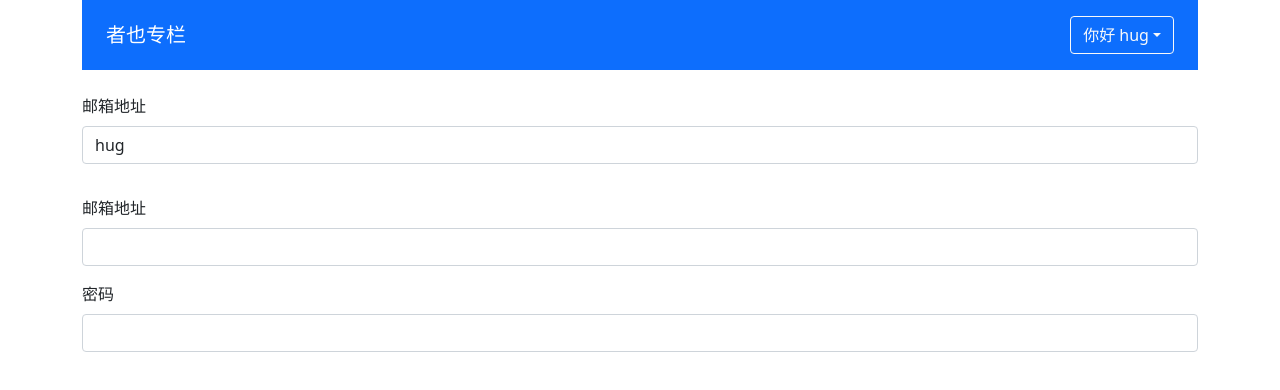
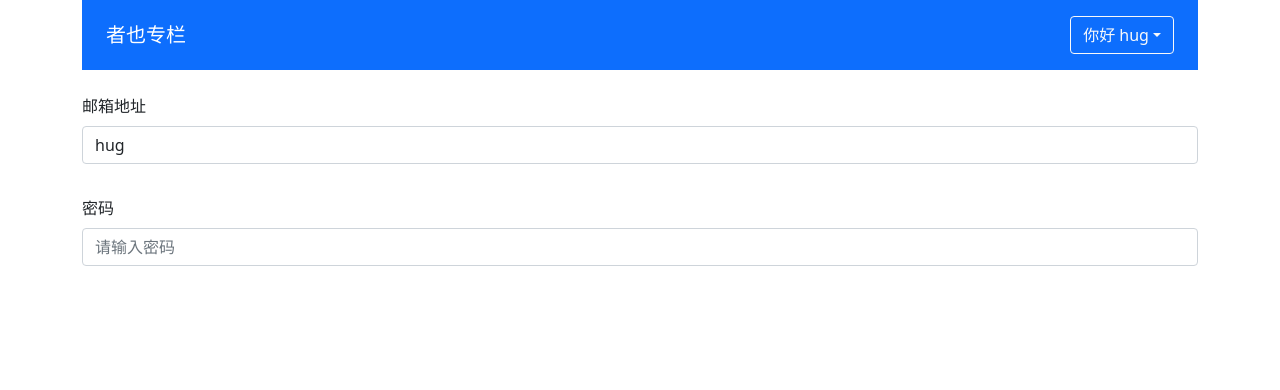
Before and after one commit to hua-bang/zheye, a Vue app in the folder zheye/: page / in a window 1280 px wide. Shown: the top 390 px of the page. Built offline with nearby package versions, Linux system fonts and the light colour scheme.

Commit message:
添加属性

```diff
--- a/zheye/src/App.vue
+++ b/zheye/src/App.vue
@@ -4,20 +4,11 @@
     <form action="">
         <div class="mb-3">
           <label class="form-label">邮箱地址</label>
-          <validate-input :rules="emailRules" v-model="emailVal"></validate-input>
-        </div>
-        <div class="mb-3">
-          <label for="exampleInputEmail1" class="form-label">邮箱地址</label>
-          <input
-          type="email" class="form-control" id="exampleInputEmail1"
-          v-model="emailRef.val"
-          @blur="validateEmail"
-          />
-          <div class="form-text" v-if="emailRef.error">{{emailRef.message}}</div>
+          <validate-input :rules="emailRules" v-model="emailVal" placeholder="请输入邮箱地址" type="text"></validate-input>
         </div>
         <div class="mb-3">
           <label for="exampleInputPassword1" class="form-label">密码</label>
-          <input type="password" class="form-control" id="exampleInputPassword1" />
+          <validate-input :rules="passwordRules" v-model="passwordVal" placeholder="请输入密码" type="password"></validate-input>
         </div>
     </form>
   </div>
@@ -58,7 +49,6 @@
     avatar: 'https://cn.vuejs.org/images/logo.png'
   }
 ]
-const emailReg = /^[a-zA-Z0-9_-]+@[a-zA-Z0-9_-]+(\.[a-zA-Z0-9_-]+)+$/
 export default defineComponent({
   name: 'App',
   components: {
@@ -68,32 +58,21 @@
   setup (props) {
     console.log(props)
     const emailVal = ref('hug')
+    const passwordVal = ref('')
     const emailRules: RulesProp = [
       { type: 'required', message: '电子邮箱地址不能为空' },
       { type: 'email', message: '请输入正确的电子邮箱格式' }
     ]
-    const emailRef = reactive({
-      val: '',
-      error: false,
-      message: ''
-    })
-
-    const validateEmail = () => {
-      if (emailRef.val.trim() === '') {
-        emailRef.error = true
-        emailRef.message = 'can not be empty'
-      } else if (!emailReg.test(emailRef.val)) {
-        emailRef.error = true
-        emailRef.message = 'shoule be valid message'
-      }
-    }
+    const passwordRules: RulesProp = [
+      { type: 'required', message: '密码不能为空' }
+    ]
     return {
       list: testData,
       currentUser,
-      emailRef,
-      validateEmail,
       emailRules,
-      emailVal
+      passwordRules,
+      emailVal,
+      passwordVal
     }
   }
 })
--- a/zheye/src/components/ValidateInput.vue
+++ b/zheye/src/components/ValidateInput.vue
@@ -1,11 +1,12 @@
 <template>
   <div class="validate-input-container pb-3">
-    <input type="text"
+    <input
       class="form-control"
       :class="{ 'is-invalid': inputRef.error }"
       :value="inputRef.val"
       @blur="validateInput"
       @input="updateValue"
+      v-bind="$attrs"
     >
     <span v-if="inputRef.error" class="invalid-feedback">{{inputRef.message}}</span>
   </div>
@@ -23,6 +24,7 @@
     rules: Array as PropType<RulesProp>,
     modelValue: String
   },
+  inheritAttrs: false,
   setup (props, context) {
     const inputRef = reactive({
       val: props.modelValue || '',
```
